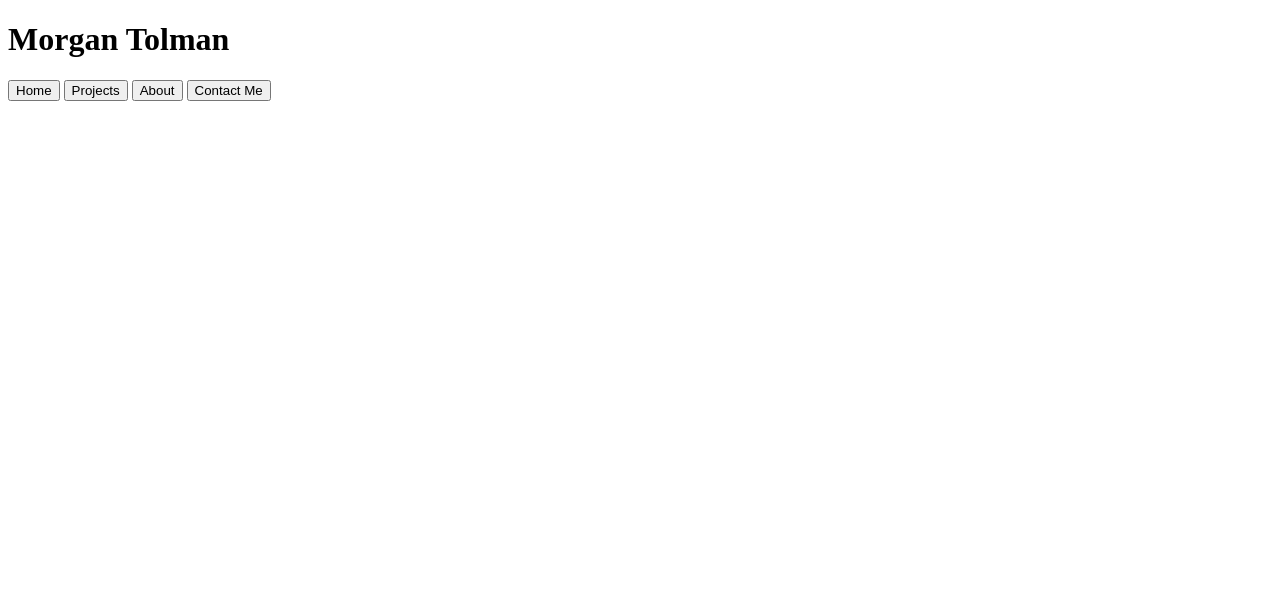
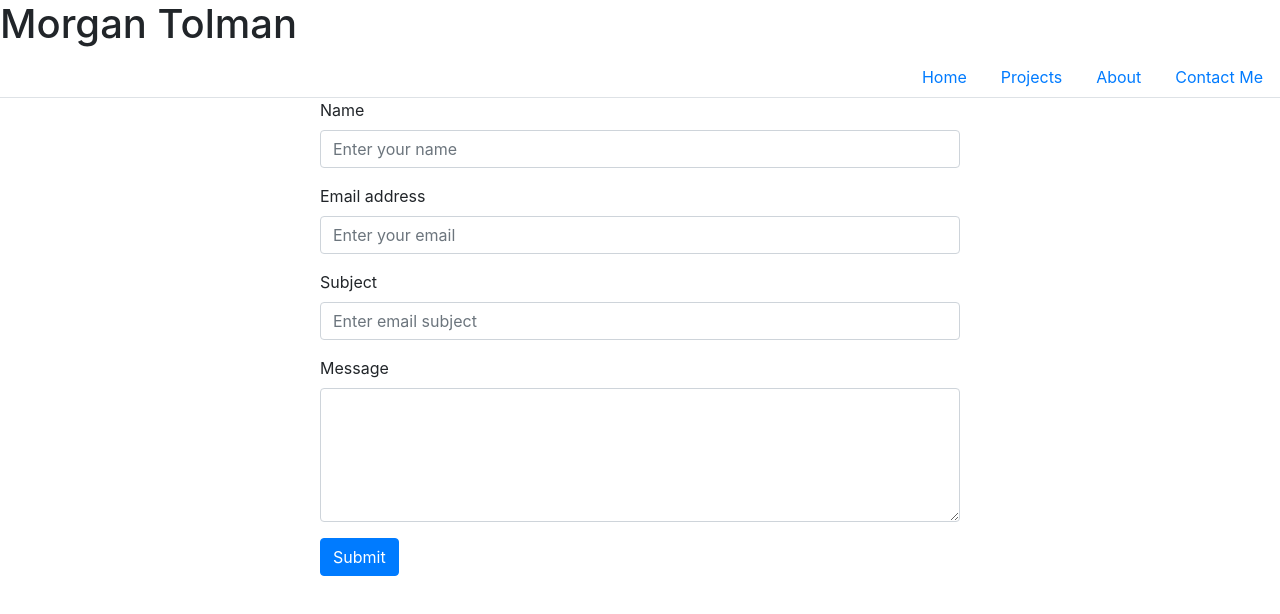
Before and after one commit to unheardof77/Professional-Portfolio, a website: page public/contactMe.html in a window 1280 px wide. Drawn offline with nearby package versions, Linux system fonts and the light colour scheme.

Commit message:
All html documents can now direct to eachother.  Safe revert point.

```diff
--- a/public/contactMe.html
+++ b/public/contactMe.html
@@ -1,26 +1,59 @@
 <!DOCTYPE html>
 <html lang="en">
+
 <head>
     <meta charset="UTF-8">
-    <meta http-equiv="X-UA-Compatible" content="IE=edge">
-    <meta name="viewport" content="width=device-width, initial-scale=1.0">
-    <link rel="stylesheet" href="./style/style.css">
-    <script defer src="./script/script.js"></script>
+    <meta http-equiv="X-UA-Compatible"
+        content="IE=edge">
+    <meta name="viewport"
+        content="width=device-width, initial-scale=1.0">
+    <link rel="stylesheet"
+        href="https://cdn.jsdelivr.net/npm/bootstrap@4.5.3/dist/css/bootstrap.min.css"
+        integrity="sha384-TX8t27EcRE3e/ihU7zmQxVncDAy5uIKz4rEkgIXeMed4M0jlfIDPvg6uqKI2xXr2"
+        crossorigin="anonymous" />
+    <link rel="stylesheet"
+        href="./style/style.css">
+    <script defer
+        src="./script/contactme.js"></script>
     <title>Morgan Tolman Portfolio</title>
 </head>
-<header>
-    <h1>Morgan Tolman</h1>
-    <nav>
-        <a><button>Home</button></a>
-        <a><button>Projects</button></a>
-        <a><button>About</button></a>
-        <a><button>Contact Me</button></a>
-    </nav>
-</header>
+
 <body>
-
+    <header class=" w-100">
+        <h1>Morgan Tolman</h1>
+        <ul class="nav nav-tabs d-flex justify-content-end">
+            <li class="nav-item"><a class="nav-link" href="/">Home</a></li>
+            <li class="nav-item"><a class="nav-link" href="/projects">Projects</a></li>
+            <li class="nav-item"><a class="nav-link" href="/about">About</a></li>
+            <li class="nav-item"><a class="nav-link" href="contactme">Contact Me</a></li>
+        </ul>
+    </header>
+    <main class="d-flex justify-content-center">
+        <div class="w-50">
+            <form id="myForm">
+                <div class="form-group">
+                    <label for="name">Name</label>
+                    <input type="name" name="name" class="form-control" id="name" placeholder="Enter your name" />
+                </div>
+                <div class="form-group">
+                    <label for="email">Email address</label>
+                    <input type="email" name="email" class="form-control" id="email" placeholder="Enter your email" />
+                </div>
+                <div class="form-group">
+                    <label for="subject">Subject</label>
+                    <input type="text" name="subject"class="form-control" id="subject" placeholder="Enter email subject" />
+                </div>
+                <div class="form-group">
+                    <label for="message">Message</label>
+                    <textarea class="form-control" id="message" name="message" rows="5"></textarea>
+                </div>
+                <button type="submit" class="btn btn-primary">Submit</button>
+            </form>
+        </div>
+    </main>
 </body>
 <footer>
 
 </footer>
+
 </html>
--- a/routes/apiRoutes/apiRoutes.js
+++ b/routes/apiRoutes/apiRoutes.js
@@ -1,5 +1,7 @@
 const router = require(`express`).Router();
 
+router.post(`/`, (req, res) =>{
 
+})
 
 module.exports = router;
--- a/routes/apiRoutes/index.js
+++ b/routes/apiRoutes/index.js
@@ -1,6 +1,6 @@
 const router = require(`express`).Router();
 const apiRoutes = require(`./apiRoutes`);
 
-router.use(``, apiRoutes);
+router.use(`/email`, apiRoutes);
 
 module.exports = router;
```
Also changed, not shown: public/about.html (+10 -10 lines), public/home.html (+10 -10 lines), public/projects.html (+10 -10 lines), public/script/contactme.js (added), public/script/script.js (deleted).
